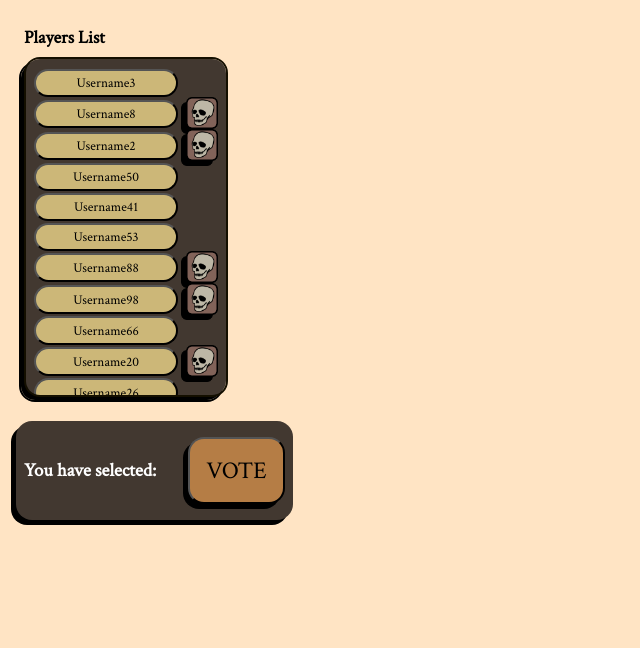
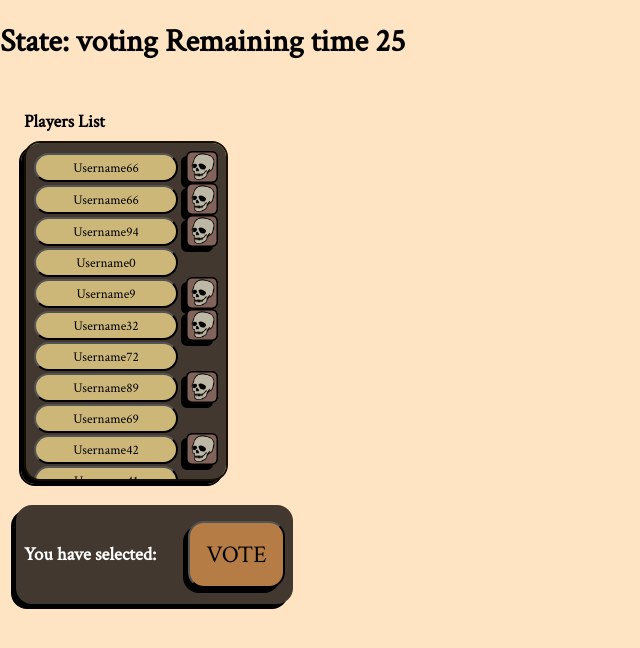
Before and after one commit to maxileo/IP_Design, a React (Create React App) app in the folder Code/town-of-salem/: page / in a window 1280 px wide. Shown: the top 648 px of the page, without its empty margins (0-640 px from the left). Built offline with nearby package versions, Linux system fonts and the light colour scheme.

Commit message:
Add timer logic

```diff
--- a/Code/town-of-salem/src/App.js
+++ b/Code/town-of-salem/src/App.js
@@ -2,6 +2,7 @@ import logo from './logo.svg';
 import './App.css';
 import UserList from './components/UserList.js';
 import Action from './components/Action.js';
+import { useEffect, useState } from "react";
 
 function makeUser()
 {
@@ -13,19 +14,66 @@ function makeUser()
   return user;
 }
 
+let usersList = [];
+for (let i = 0; i < 20; i++)
+{
+  usersList.push(makeUser());
+}
+
+let currentUser = {
+  roleName: "doctor",
+  actionText: "HEAL",
+  nrOfSelection: 1
+};
+
+let currentGameState = {
+  state : "voting",
+  time : 30
+};
+
 function App() {
+  const [gameState, setGameState] = useState(currentGameState);
+  const [timeLeft, setTimeLeft] = useState(currentGameState.time);
 
-  let usersList = [];
-  for (let i = 0; i < 20; i++)
-  {
-    usersList.push(makeUser());
-  }
+  useEffect(() => {
+    const timer = setTimeout(() => {
+      if (timeLeft > 0)
+        setTimeLeft(timeLeft - 1);
+      else
+      {
+        clearTimeout(timer);
+        let nextGameState;
+        if (gameState.state == "voting")
+        {
+          nextGameState = {
+            state : "night",
+            time : 45
+          };
+        }
+        else
+        {
+          nextGameState = {
+            state : "voting",
+            time : 30
+          };
+        }
+
+        setGameState(nextGameState);
+        setTimeLeft(nextGameState.time);
+      }
+
+    }, 1000);
+
+    return () => clearTimeout(timer);
+  });
+
   return (
     <div className='app'>
+      <h1>State: {gameState.state} Remaining time {timeLeft}</h1>
       <UserList
-        usersList = {usersList}
+        usersList = {usersList} gameState = {gameState} currentUser = {currentUser}
       />
-      <Action/>
+      <Action gameState = {gameState} currentUser = {currentUser} />
     </div>
   );
 }
--- a/Code/town-of-salem/src/components/Action.js
+++ b/Code/town-of-salem/src/components/Action.js
@@ -11,7 +11,7 @@ function Action(props)
                     <div className={styles.selectedUser} style={{display: 'none'}}>User2</div>
                 </div>
             </div>
-            <button id={styles.action}>VOTE</button>
+            <button id={styles.action}>{props.gameState.state == "voting" ? "VOTE" : props.currentUser.actionText}</button>
         </div>
     );
 }
--- a/Code/town-of-salem/src/components/User.js
+++ b/Code/town-of-salem/src/components/User.js
@@ -2,8 +2,9 @@ import {useState} from 'react';
 import styles from '../css/users.module.css';
 import stylesAction from '../css/action.module.css';
 
-function handleClick(target, user)
+function handleClick(target, user, currentUser)
 {
+    let nrMaxSelection = currentUser.nrOfSelection;
     if (user.isAlive)
     {
         let selectedUsers = Array.from(
@@ -11,26 +12,22 @@ function handleClick(target, user)
         );
 
         let usersSelectedElement = document.getElementById(stylesAction.usersSelected);
-        console.log(usersSelectedElement);
 
-        if (selectedUsers.length < 2 || target.classList.contains(styles.selected))
+        if (selectedUsers.length < nrMaxSelection || target.classList.contains(styles.selected))
             target.classList.toggle(styles.selected);
 
         selectedUsers = Array.from(
             document.getElementsByClassName(styles.selected)
         );
-        console.log(selectedUsers);
 
         let selectedUsersAction = Array.from( document.getElementsByClassName(stylesAction.selectedUser));
         for (let i = 0; i < selectedUsers.length; i++)
         {
-            console.log(selectedUsersAction[i]);
             selectedUsersAction[i].style.display = "block";
             selectedUsersAction[i].innerText = selectedUsers[i].innerText;
         }
-        for (let i = selectedUsers.length; i < 2; i++)
+        for (let i = selectedUsers.length; i < nrMaxSelection; i++)
         {
-            console.log('2' + selectedUsersAction[i]);
             selectedUsersAction[i].style.display = "none";
         }
     }
@@ -55,7 +52,7 @@ function User(props)
 
     return (
         <div className={styles.userContainer}>
-            <button onClick={e => handleClick(e.target, userObj)} className={styles.listUserName}>
+            <button onClick={e => handleClick(e.target, userObj, props.currentUser)} className={styles.listUserName}>
                 {userObj.userName}
             </button>
             {userObj.isAlive ? <></> : (
--- a/Code/town-of-salem/src/components/UserList.js
+++ b/Code/town-of-salem/src/components/UserList.js
@@ -15,7 +15,7 @@ function UserList(props)
             <div className={styles.usersListContainerDiv}>
                 <h3 id={styles.playersTxt}>Players List</h3>
                 <div className={styles.usersListContainer}>
-                    {usersList.map((user) => <User key={user.id} user={user} />)}
+                    {usersList.map((user) => <User key={user.id} user={user} gameState={props.gameState} currentUser={props.currentUser} />)}
                 </div>
             </div>
             <div id={styles.willContainer} style={{display: "none"}}>
```
